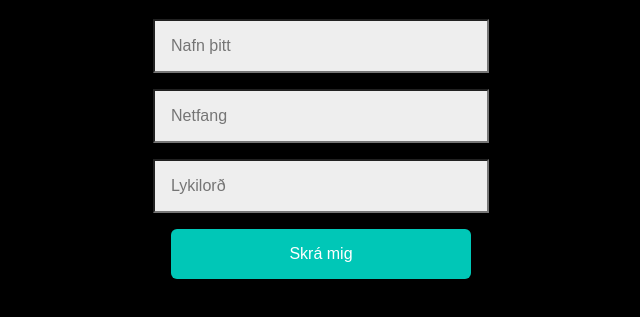
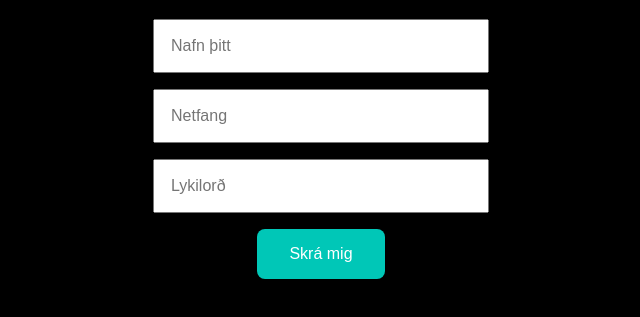
Before and after one commit to stealthpay/stealthpay.pro, a plain HTML site: page register.html in a window 1280 px wide. Shown: the part 169-486 px from the top of the page, without its empty margins (319-959 px from the left). Drawn offline with Linux system fonts and the light colour scheme.

Commit message:
Update register.html

```diff
--- a/register.html
+++ b/register.html
@@ -3,7 +3,7 @@
 <head>
   <meta charset="UTF-8" />
   <meta name="viewport" content="width=device-width, initial-scale=1.0" />
-  <title>Skráning</title>
+  <title>Skráning í StealthPay</title>
   <style>
     body {
       background: #000;
@@ -12,28 +12,28 @@
       text-align: center;
       padding-top: 100px;
     }
-    input, button {
-      display: block;
-      margin: 1rem auto;
+    input {
       padding: 1rem;
       font-size: 1rem;
       width: 300px;
+      margin-bottom: 1rem;
     }
-    input { background: #eee; }
     button {
+      padding: 1rem 2rem;
+      font-size: 1rem;
       background: #00c7b7;
       border: none;
+      border-radius: 8px;
       color: white;
-      border-radius: 6px;
       cursor: pointer;
     }
   </style>
 </head>
 <body>
   <h1>Skráning í StealthPay</h1>
-  <input id="name" placeholder="Nafn þitt" />
-  <input id="email" placeholder="Netfang" />
-  <input id="password" placeholder="Lykilorð" type="password" />
+  <input id="name" placeholder="Nafn þitt" /><br />
+  <input id="email" placeholder="Netfang" type="email" /><br />
+  <input id="password" placeholder="Lykilorð" type="password" /><br />
   <button onclick="skra()">Skrá mig</button>
 
   <script>
```
